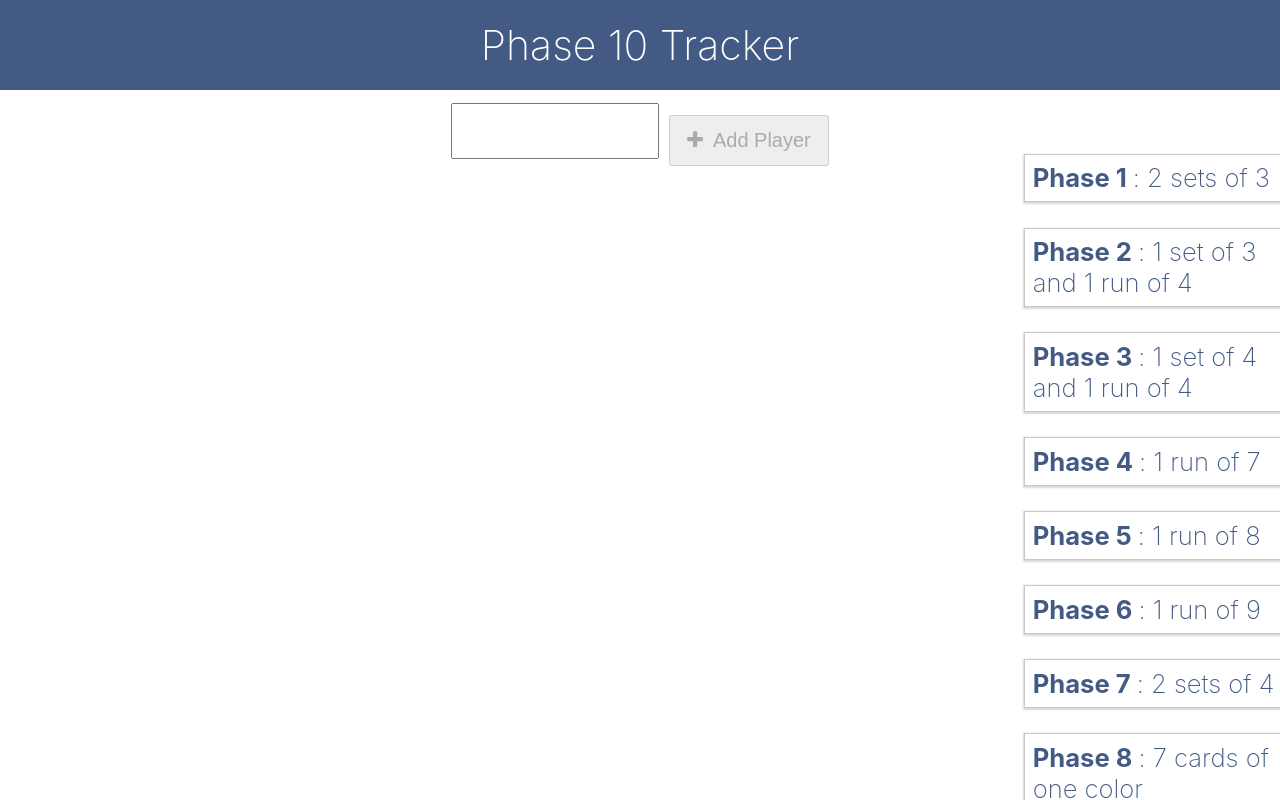
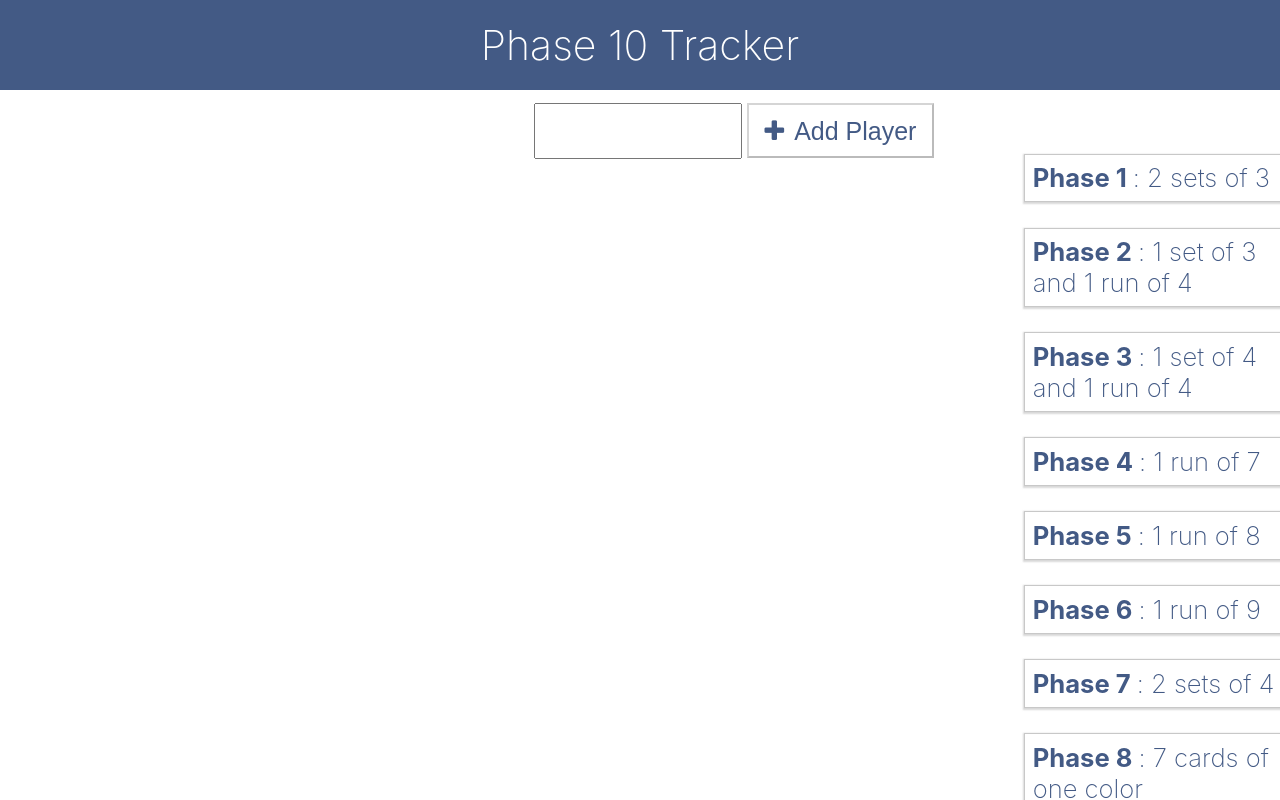
Before and after one commit to nahiyannaim/Phase-Keeper, a React (Create React App) app: page / in a window 1280 px wide. Built offline with nearby package versions, Linux system fonts and the light colour scheme.

Commit message:
Input and button alignment fixes

```diff
--- a/src/App.css
+++ b/src/App.css
@@ -43,9 +43,7 @@
 
 .phasesList > p {
   color: #435a85;
-  /* border: 1px solid black; */
   border: 1px solid rgba(200, 200, 200, 1);
-  /* border-radius: 202px; */
   box-shadow: 0 1px 1.5px 1px rgba(161, 161, 161, 0.4);
   padding-left: 3%;
   padding-top: 3%;
@@ -62,29 +60,36 @@
   margin-top: 1%;
   width: 100%;
   height: auto;
+  position: relative;
 }
 
-.addContainer > input {
-  margin-right: 10px;
+.input {
+  color: #435a85;
+  margin-right: 5px;
   text-align: center;
   font-size: 3rem;
   font-weight: 200;
   min-width: 200px;
   max-width: 145px;
   height: 50px;
+  outline: 0;
 }
 
-.addContainer > button {
-  /* font-size: 16px; */
+.addButton {
+  color: #435a85;
+  background-color: rgba(255, 255, 255, 0.213);
+  position: absolute;
+  height: 55px;
   padding: 12px 16px;
-  font-size: 20px;
+  font-size: 25px;
+  font-weight: 300;
   cursor: pointer;
+  outline: 0;
 }
 button > i {
-  /* width: 20px;
-  height: 20px; */
   margin-right: 10px;
 }
-.addContainer > button:hover {
-  /* background-color: rgba(255, 255, 255, 0.213); */
+button:hover {
+  color: #435a85;
+  background-color: rgba(235, 251, 255, 0.624);
 }
```
